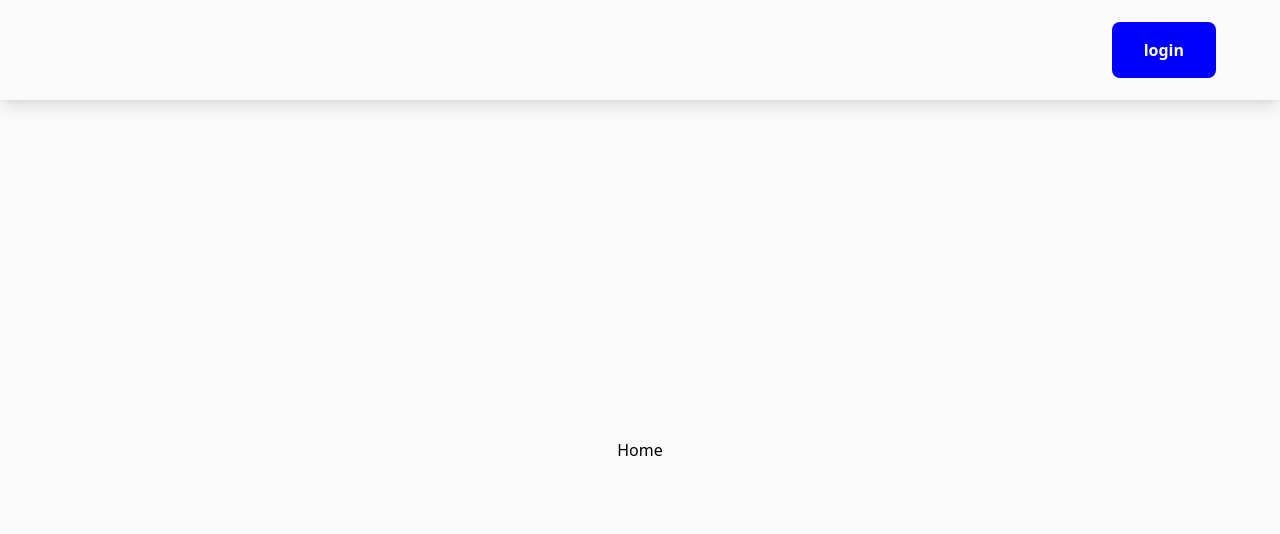
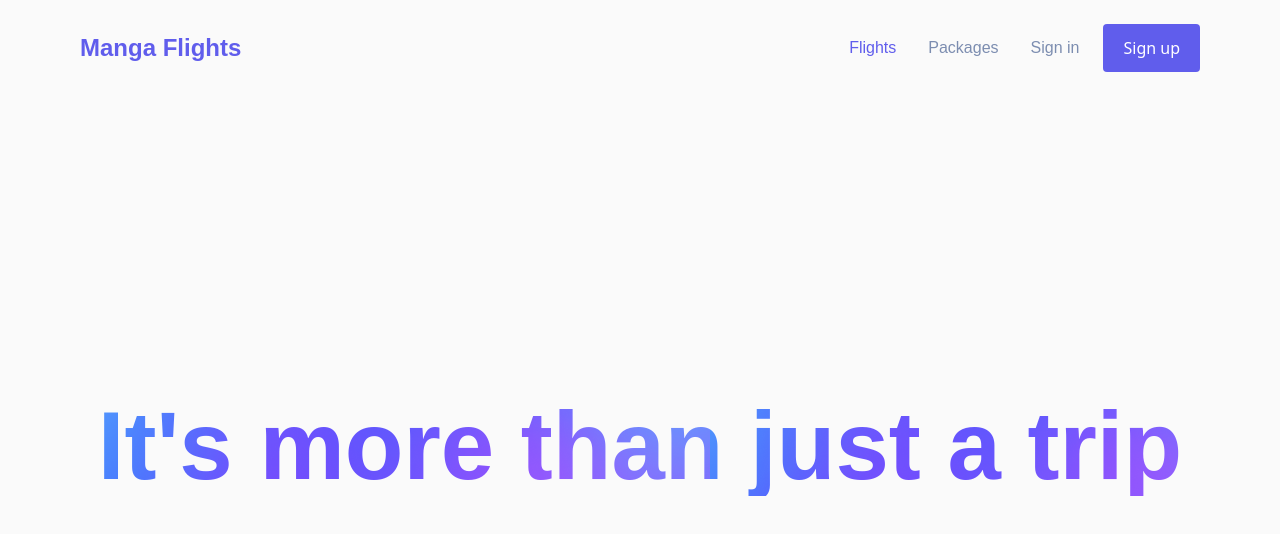
Before and after one commit to IsmailElShinnawy/Manga, a React (Create React App) app in the folder frontend/: page / in a window 1280 px wide. Shown: the top 534 px of the page. Built offline with nearby package versions, Linux system fonts and the light colour scheme.

Commit message:
working on starting frontend

```diff
--- a/frontend/src/App.jsx
+++ b/frontend/src/App.jsx
@@ -6,6 +6,7 @@ import AdminRoute from './components/HOC/AdminRoute';
 import AuthenticatedRoute from './components/HOC/AuthenticatedRoute';
 import Nav from './components/shared/Nav/Nav';
 import AdminPage from './components/admin/AdminPage';
+import LandingPage from './components/home/LandingPage';
 import ProvideAdminDashboard from './components/context/AdminDashboardContext';
 
 function App() {
@@ -29,7 +30,7 @@ function App() {
             </main>
           </Route>
           <Route path='/' exact>
-            <main className='page flex justify-center items-center'>Home</main>
+            <LandingPage />
           </Route>
         </Switch>
       </Router>
--- /dev/null
+++ b/frontend/src/components/home/LandingPage.jsx
@@ -0,0 +1,19 @@
+import React from 'react';
+
+import './LandingPage.scss';
+
+const LandingPage = () => {
+  return (
+    <main className='LandingPage'>
+      <section className='hero flex items-center justify-center'>
+        <div className='hero-text-outer-container'>
+          <div className='hero-text-container'>
+            <h1 className='hero-text'>It's more than just a trip</h1>
+          </div>
+        </div>
+      </section>
+    </main>
+  );
+};
+
+export default LandingPage;
--- /dev/null
+++ b/frontend/src/components/home/LandingPage.scss
@@ -0,0 +1,23 @@
+.LandingPage {
+  .hero {
+    min-height: 700px;
+    // background: url('../../assets/images/home-hero.png');
+    // background-repeat: no-repeat;
+    // background-position: top left;
+    // background-size: cover;
+  }
+  .hero-text-outer-container {
+    // padding: 0 550px;
+  }
+  .hero-text-container {
+    // padding: 98px 58px;
+  }
+  .hero-text {
+    @apply font-nunito font-extrabold text-center;
+    font-size: 96px;
+    line-height: 100px;
+    background: url('../../assets/images/home-hero-text-bg.png');
+    -webkit-background-clip: text;
+    -webkit-text-fill-color: transparent;
+  }
+}
--- a/frontend/src/components/shared/Nav/Nav.jsx
+++ b/frontend/src/components/shared/Nav/Nav.jsx
@@ -18,24 +18,40 @@ const Nav = () => {
     signout();
   };
   return noNavRoutes.includes(location.pathname) ? null : (
-    <nav className='Nav shadow-lg w-full flex items-center justify-end px-16'>
-      {location.pathname !== '/' && (
-        <Link to='/' className='nav-btn shrink mr-2'>
-          Back to home
-        </Link>
+    <nav className='Nav w-full flex items-center px-20 py-6'>
+      <Link to='/' className='text-primary font-nunito font-extrabold text-2xl mr-auto'>
+        <h1>Manga Flights</h1>
+      </Link>
+      <Link
+        to='/account/flights'
+        className='text-primary font-nunito mr-4 hover:underline'
+      >
+        Flights
+      </Link>
+      <Link to='/packages' className='text-link font-nunito mx-4 hover:underline'>
+        Packages
+      </Link>
+      {!account ? (
+        <>
+          <Link to='/login' className='text-link font-nunito mx-4 hover:underline'>
+            Sign in
+          </Link>
+          <Link to='/login' className='text-white bg-primary ml-2 py-3 px-5 rounded-link'>
+            Sign up
+          </Link>
+        </>
+      ) : (
+        <button
+          onClick={onLogoutHandler}
+          className='text-link font-nunito mx-4 hover:underline'
+        >
+          Sign out
+        </button>
       )}
+
       {isAdmin(account) && location.pathname !== '/admin' && (
-        <Link to='/admin' className='nav-btn shrink mr-2'>
+        <Link to='/admin' className='text-white bg-primary ml-2 py-3 px-5 rounded-link'>
           To Admin Dashboard
-        </Link>
-      )}
-      {account ? (
-        <div className=''>
-          <Button text='Logout' lg onClick={onLogoutHandler} />
-        </div>
-      ) : (
-        <Link to='/login' className='nav-btn shrink'>
-          login
         </Link>
       )}
     </nav>
--- a/frontend/src/components/shared/Nav/Nav.scss
+++ b/frontend/src/components/shared/Nav/Nav.scss
@@ -1,5 +1,5 @@
 .Nav {
-  min-height: 100px;
+  min-height: 96px;
 
   .nav-btn {
     @apply bg-button-background-primary text-white rounded-lg py-4 px-8 font-bold hover:bg-transparent hover:ring-2 hover:ring-button-background-primary hover:text-button-background-primary;
--- a/frontend/src/index.css
+++ b/frontend/src/index.css
@@ -3,6 +3,7 @@
 @tailwind utilities;
 
 @import url('../node_modules/react-calendar/dist/Calendar.css');
+@import url('https://fonts.googleapis.com/css2?family=Nunito+Sans:wght@300;400;600;700;800&display=swap');
 
 html,
 body {
--- a/frontend/tailwind.config.js
+++ b/frontend/tailwind.config.js
@@ -9,6 +9,9 @@ module.exports = {
         'input-background': '#eee',
         'input-error': '#fa0000',
         'button-background-primary': '#0000ff',
+        background: '#ffffff',
+        primary: '#605DEC',
+        link: '#7C8DB0',
       },
       minWidth: {
         '1/4': '25%',
@@ -20,6 +23,12 @@ module.exports = {
         '1/2': '50%',
         '3/4': '75%',
       },
+      fontFamily: {
+        nunito: ['Nunito Sans', 'sans-serif'],
+      },
+      borderRadius: {
+        link: '4px',
+      },
     },
   },
   variants: {
```
Also changed, not shown: frontend/src/assets/images/home-hero-text-bg.png (added), frontend/src/assets/images/home-hero.png (added).
